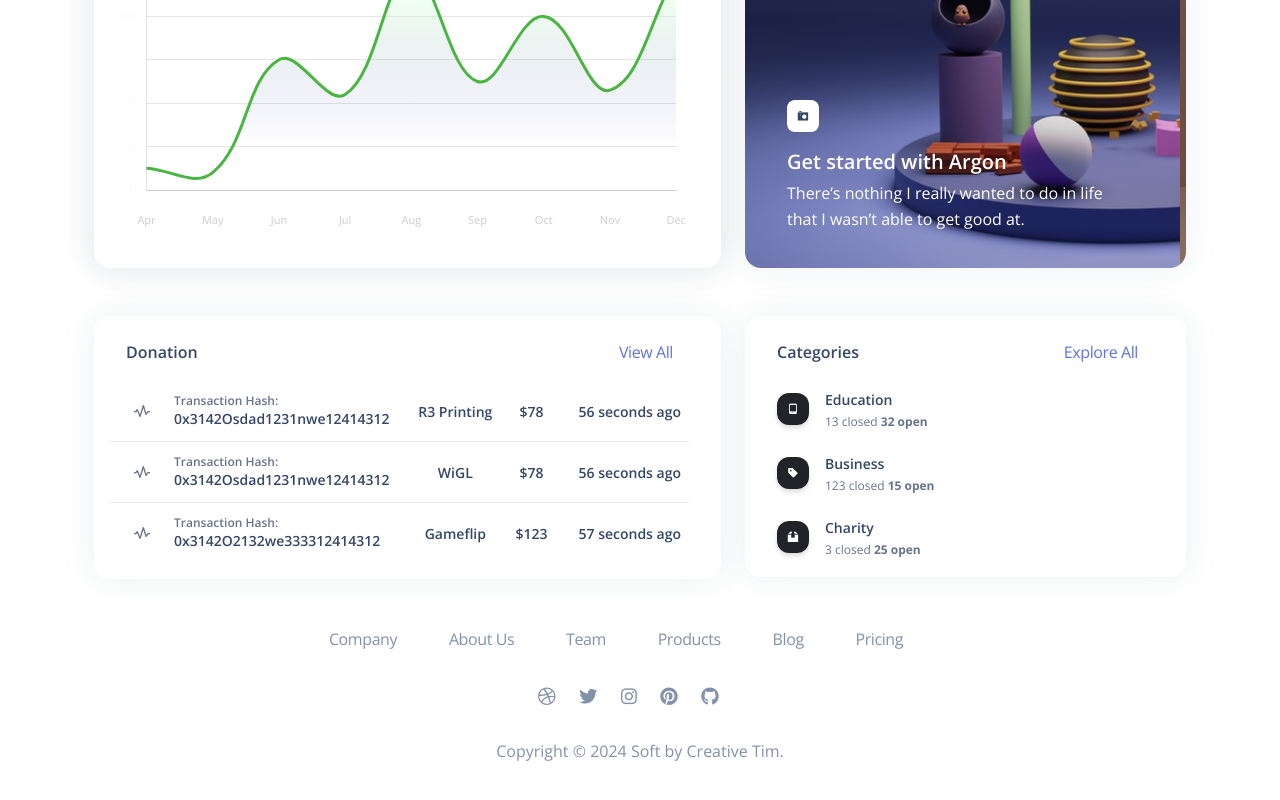
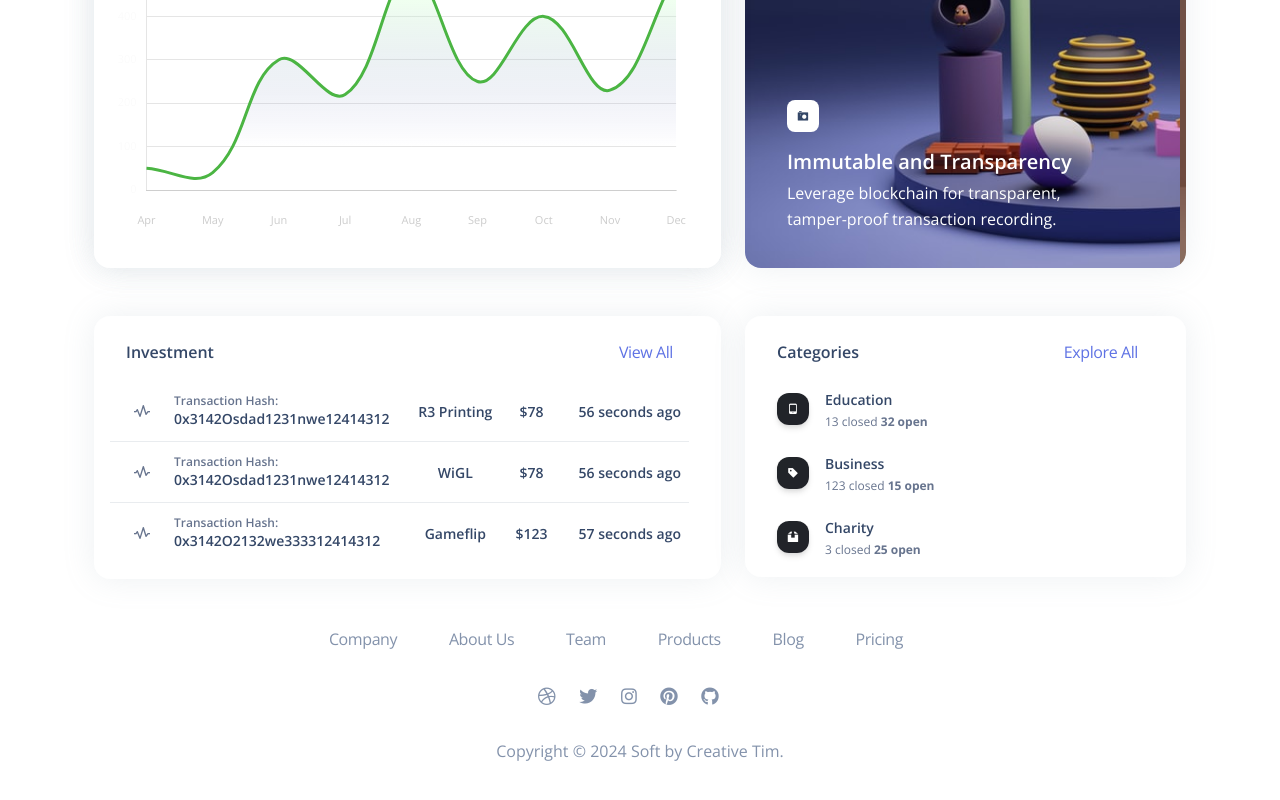
Before and after one commit to Jingyi012/crowdfunding-website, a Vue app: page /dashboard-default in a window 1280 px wide. Shown: the part 874-1674 px from the top of the page. Built offline with nearby package versions, Linux system fonts and the light colour scheme.

Commit message:
Update dashboard

```diff
--- a/src/examples/Sidenav/SidenavList.vue
+++ b/src/examples/Sidenav/SidenavList.vue
@@ -24,7 +24,7 @@ const sessionData = ref(localStorage.getItem('role'));
       <li class="nav-item">
         <sidenav-item to="/generallist" :class="getRoute() === 'generallist' ? 'active' : ''" navText="List">
           <template v-slot:icon>
-            <i class="ni ni-collection text-info text-sm opacity-10"></i>
+            <i class="ni ni-collection text-dark text-sm opacity-10"></i>
           </template>
         </sidenav-item>
       </li>
@@ -70,13 +70,6 @@ const sessionData = ref(localStorage.getItem('role'));
         </sidenav-item>
       </li>
       <!-- user -->
-      <li class="nav-item" v-if="sessionData === 'Investor'">
-        <sidenav-item to="/transaction" :class="getRoute() === 'transaction' ? 'active' : ''" navText="History">
-          <template v-slot:icon>
-            <i class="ni ni-app text-info text-sm opacity-10"></i>
-          </template>
-        </sidenav-item>
-      </li>
       <li class="mt-3 nav-item" v-if="sessionData === 'Investor'">
         <h6 class="text-xs ps-4 text-uppercase font-weight-bolder opacity-6 ms-2">
           ACCOUNT
@@ -89,6 +82,13 @@ const sessionData = ref(localStorage.getItem('role'));
           </template>
         </sidenav-item>
       </li>
+      <li class="nav-item" v-if="sessionData === 'Investor'">
+        <sidenav-item to="/investment" :class="getRoute() === 'investment' ? 'active' : ''" navText="Investment">
+          <template v-slot:icon>
+            <i class="ni ni-app text-dark text-sm opacity-10"></i>
+          </template>
+        </sidenav-item>
+      </li>
     </ul>
   </div>
 
--- a/src/examples/Sidenav/index.vue
+++ b/src/examples/Sidenav/index.vue
@@ -23,12 +23,12 @@ const darkMode = computed(() => store.state.darkMode);
       <i class="top-0 p-3 cursor-pointer fas fa-times text-secondary opacity-5 position-absolute end-0 d-none d-xl-none"
         aria-hidden="true" id="iconSidenav"></i>
 
-      <router-link class="m-0 navbar-brand" to="/">
+      <div class="m-0 navbar-brand">
         <img :src="darkMode || sidebarType === 'bg-default' ? logoWhite : logo" class="navbar-brand-img h-100"
           alt="main_logo" />
 
         <span class="ms-2 font-weight-bold me-2">XiLiJiJi</span>
-      </router-link>
+      </div>
     </div>
 
     <hr class="mt-0 horizontal dark" />
--- a/src/router/index.js
+++ b/src/router/index.js
@@ -35,8 +35,8 @@ const routes = [
     component: Tables,
   },
   {
-    path: "/billing",
-    name: "Billing",
+    path: "/campaign-detail",
+    name: "campaigndetail",
     component: Billing,
   },
   {
@@ -88,12 +88,13 @@ const routes = [
     path: "/transactionlist",
     name: "Transactions",
     component: TransactionList,
-  }
-  ,{
+  },
+  {
     path: "/createCampaign",
     name: "createCampaign",
     component: createCampaign,
-  },{
+  },
+  {
     path: "/info",
     name: "Information",
     component: Information,
@@ -104,8 +105,8 @@ const routes = [
     component: CrowdfundList,
   },
   {
-    path: "/transaction",
-    name: "transaction",
+    path: "/investment",
+    name: "investment",
     component: Transaction,
   },
   {
--- a/src/views/Dashboard.vue
+++ b/src/views/Dashboard.vue
@@ -151,7 +151,7 @@ const transactionList = [{
                 <div class="card px-3">
                   <div class="p-3 pb-0 card-header">
                     <div class="d-flex justify-content-between align-items-center mb-2">
-                      <h6 class="mb-0">Donation</h6>
+                      <h6 class="mb-0">Investment</h6>
                       <router-link class="nav-link" to="/transactionlist">
                         View All
                       </router-link>
--- a/src/views/TransactionList.vue
+++ b/src/views/TransactionList.vue
@@ -84,7 +84,7 @@ const TransactionList = [
                         <div class="card mb-4">
                             <div class="card-header pb-0">
                                 <div class="d-flex align-items-center justify-content-between mb-2">
-                                    <h3 class="">Donation</h3>
+                                    <h3 class="">Investment</h3>
                                     <div class="column d-flex justify-content-center gap-2 pt-2 pe-3">
                                         <button type="button"
                                             class="btn p-2 d-flex justify-content-center align-items-center">
--- a/src/views/components/Carousel.vue
+++ b/src/views/components/Carousel.vue
@@ -1,97 +1,75 @@
-
 <template>
   <div class="card card-carousel overflow-hidden h-100 p-0">
-    <div
-      id="carouselExampleCaptions"
-      class="carousel slide h-100"
-      data-bs-ride="carousel"
-    >
+    <div id="carouselExampleCaptions" class="carousel slide h-100" data-bs-ride="carousel">
       <div class="carousel-inner border-radius-lg h-100">
-        <div
-          class="carousel-item h-100 active"
-          :style="{
+        <div class="carousel-item h-100 active" :style="{
           backgroundImage:
             'url(' + require('@/assets/img/carousel-1.jpg') + ')',
           backgroundSize: 'cover',
-          }"
-        >
-          <div
-            class="carousel-caption d-none d-md-block bottom-0 text-start start-0 ms-5"
-          >
-            <div
-              class="icon icon-shape icon-sm bg-white text-center border-radius-md mb-3"
-            >
+        }">
+          <div class="carousel-caption d-none d-md-block bottom-0 text-start start-0 ms-5">
+            <div class="icon icon-shape icon-sm bg-white text-center border-radius-md mb-3">
               <i class="ni ni-camera-compact text-dark opacity-10"></i>
             </div>
-            <h5 class="text-white mb-1">Get started with Argon</h5>
+            <h5 class="text-white mb-1">Immutable and Transparency</h5>
             <p>
-              There’s nothing I really wanted to do in life that I wasn’t able
-              to get good at.
+              Leverage blockchain for transparent, tamper-proof transaction recording.
             </p>
           </div>
         </div>
-        <div
-          class="carousel-item h-100"
-          :style="{
+        <div class="carousel-item h-100" :style="{
           backgroundImage:
             'url(' + require('@/assets/img/carousel-2.jpg') + ')',
           backgroundSize: 'cover',
-          }"
-        >
-          <div
-            class="carousel-caption d-none d-md-block bottom-0 text-start start-0 ms-5"
-          >
-            <div
-              class="icon icon-shape icon-sm bg-white text-center border-radius-md mb-3"
-            >
+        }">
+          <div class="carousel-caption d-none d-md-block bottom-0 text-start start-0 ms-5">
+            <div class="icon icon-shape icon-sm bg-white text-center border-radius-md mb-3">
               <i class="ni ni-bulb-61 text-dark opacity-10"></i>
             </div>
-            <h5 class="text-white mb-1">Faster way to create web pages</h5>
+            <h5 class="text-white mb-1">Smart contract applied</h5>
             <p>
-              That’s my skill. I’m not really specifically talented at anything
-              except for the ability to learn.
+              Implement strict criteria for fund release based on verified milestones.
             </p>
           </div>
         </div>
-        <div
-          class="carousel-item h-100"
-          :style="{
+        <div class="carousel-item h-100" :style="{
           backgroundImage:
             'url(' + require('@/assets/img/carousel-3.jpg') + ')',
           backgroundSize: 'cover',
-          }"
-        >
-          <div
-            class="carousel-caption d-none d-md-block bottom-0 text-start start-0 ms-5"
-          >
-            <div
-              class="icon icon-shape icon-sm bg-white text-center border-radius-md mb-3"
-            >
+        }">
+          <div class="carousel-caption d-none d-md-block bottom-0 text-start start-0 ms-5">
+            <div class="icon icon-shape icon-sm bg-white text-center border-radius-md mb-3">
               <i class="ni ni-trophy text-dark opacity-10"></i>
             </div>
-            <h5 class="text-white mb-1">Share with us your design tips!</h5>
+            <h5 class="text-white mb-1">Cryptographic Security</h5>
             <p>
-              Don’t be afraid to be wrong because you can’t learn anything from
-              a compliment.
+              Enhance security to prevent unauthorized access and fraud, fostering trust.
+            </p>
+          </div>
+        </div>
+        <div class="carousel-item h-100" :style="{
+          backgroundImage:
+            'url(' + require('@/assets/img/carousel2.png') + ')',
+          backgroundSize: 'cover',
+        }">
+          <div class="carousel-caption d-none d-md-block bottom-0 text-start start-0 ms-5">
+            <div class="icon icon-shape icon-sm bg-white text-center border-radius-md mb-3">
+              <i class="ni ni-building text-dark opacity-10"></i>
+            </div>
+            <h5 class="text-white mb-1">Tokenization</h5>
+            <p>
+              Tokenize assets on blockchain for transparent ownership.
             </p>
           </div>
         </div>
       </div>
-      <button
-        class="carousel-control-prev w-5 me-3"
-        type="button"
-        data-bs-target="#carouselExampleCaptions"
-        data-bs-slide="prev"
-      >
+      <button class="carousel-control-prev w-5 me-3" type="button" data-bs-target="#carouselExampleCaptions"
+        data-bs-slide="prev">
         <span class="carousel-control-prev-icon" aria-hidden="true"></span>
         <span class="visually-hidden">Previous</span>
       </button>
-      <button
-        class="carousel-control-next w-5 me-3"
-        type="button"
-        data-bs-target="#carouselExampleCaptions"
-        data-bs-slide="next"
-      >
+      <button class="carousel-control-next w-5 me-3" type="button" data-bs-target="#carouselExampleCaptions"
+        data-bs-slide="next">
         <span class="carousel-control-next-icon" aria-hidden="true"></span>
         <span class="visually-hidden">Next</span>
       </button>
--- a/src/views/components/CrowdfundCard.vue
+++ b/src/views/components/CrowdfundCard.vue
@@ -31,7 +31,7 @@ defineProps({
 });
 </script>
 <template>
-    <router-link class="nav-link text-dark" to="/billing">
+    <router-link class="nav-link text-dark" to="/campaign-detail">
         <div class="card card-profile mb-6 ">
             <div>
                 <img src="../../assets/img/bg-profile.jpg" alt="Image placeholder" class="card-img-top" />
--- a/src/views/transaction.vue
+++ b/src/views/transaction.vue
@@ -86,7 +86,7 @@ const togglerefund = () => {
                     <div class="col-12">
                         <div class="card mb-4">
                             <div class="card-header pb-0">
-                                <h3>Crowdfunding List</h3>
+                                <h3>Investment List</h3>
                             </div>
                             <div class="card-body px-0 pt-0 pb-2">
                                 <div class="table-responsive p-0">
@@ -130,7 +130,7 @@ const togglerefund = () => {
                                                 <td>
 
                                                     <p class="text-sm font-weight-bold mb-0 t-xxs"
-                                                        style="margin-left:15px!important;"> {{
+                                                        style="margin-left:20px!important;"> {{
                                                 item.receiver }}</p>
 
 
```
Also changed, not shown: src/assets/img/carousel2.png (added). Lines whose indentation alone changed are shown as unchanged.
